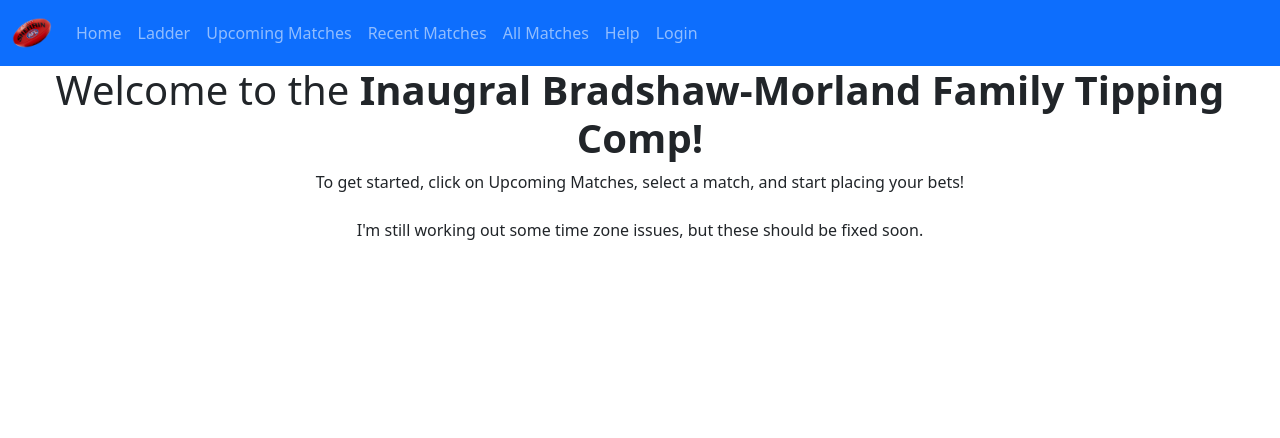
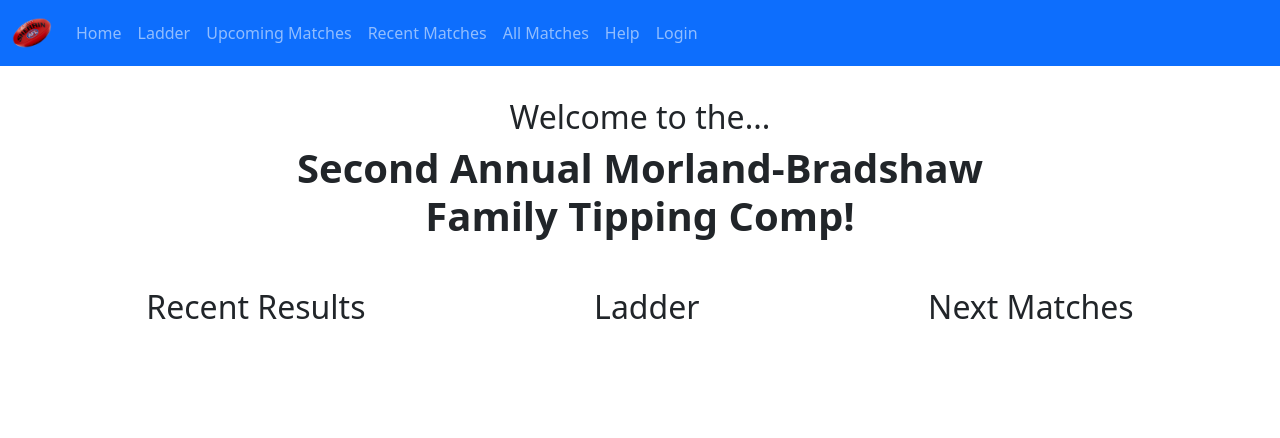
Before and after one commit to roxgib/mb-tipping-comp, a Django app: template project/tippingcomp/templates/index.html in a window 1280 px wide. Shown: the top 438 px of the page. Run offline with Django 3.2, Linux system fonts and the light colour scheme; the template is opened without the code that fills it, so the values that code supplies are empty; some libraries are stand-ins or nearby versions.

Commit message:
Updates in preparation for 2023 season

```diff
--- a/project/tippingcomp/templates/base.css
+++ b/project/tippingcomp/templates/base.css
@@ -1,3 +1,24 @@
+@media (prefers-color-scheme: light) {
+  :root {
+    --border-color: blue;
+    --final-color: #5d536b;
+    --highlight-color: #7d6b91;
+    --bg-color: #eee;
+    --fg-color: #347fc4;
+    --text-color: #000;
+  }
+}
+
+@media (prefers-color-scheme: dark) {
+  :root {
+    --nav-color: blue;
+    --final-color: #5d536b;
+    --highlight-color: #7d6b91;
+    --bg-color: #222;
+    --text-color: #fff;
+  }
+}
+
 .topnav {
   background-color: #333;
   overflow: hidden;
@@ -19,7 +40,7 @@ color: black;
 }
 
 .topnav a.active {
-background-color: #04AA6D;
+  background-color: #04aa6d;
   color: white;
 }
 
--- /dev/null
+++ b/project/tippingcomp/templates/index.css
@@ -0,0 +1,10 @@
+#content {
+    margin: 2em;
+}
+
+#main-content {
+    display: flex;
+    justify-content: space-around;
+    flex-wrap: wrap;
+    margin: 3em auto;
+}
--- a/project/tippingcomp/templates/index.html
+++ b/project/tippingcomp/templates/index.html
@@ -1,4 +1,4 @@
-<!doctype html>
+<!DOCTYPE html>
 <html lang="en">
   <head>
     {% include 'head.html' %}
@@ -6,24 +6,33 @@
   <style>
 
     {% include 'base.css' %}
+    {% include 'index.css' %}
 
     .all {
       text-align: center;
     }
   </style>
   <body>
-
     {% include 'topnav.html' %}
 
-    <div class="all">
-      <h1>Welcome to the <b>Inaugral Bradshaw-Morland Family Tipping Comp!</b></h1>
+    <div id="content" class="all">
+      <h2>Welcome to the...</h2>
+      <h1>
+        <b
+          >Second Annual Morland-Bradshaw
+          <br />
+          Family Tipping Comp!</b
+        >
+      </h1>
 
-      To get started, click on Upcoming Matches, select a match, and start placing your bets!
-      <br>
-      <br>
-      I'm still working out some time zone issues, but these should be fixed soon.
-      <br>
-      <br>
+      <div id="main-content">
+        <h2>Recent Results</h2>
+        <h2>Ladder</h2>
+        <h2>Next Matches</h2>
+
+      </div>
+
+      <br />
     </div>
     {% include 'scripts.html' %}
   </body>
--- a/project/tippingcomp/templates/topnav.css
+++ b/project/tippingcomp/templates/topnav.css
@@ -19,7 +19,7 @@ color: black;
 }
 
 .topnav a.active {
-background-color: #04AA6D;
+  background-color: #04aa6d;
   color: white;
 }
 
```
Also changed, not shown: project/tippingcomp/squiggle.py (+4 -4 lines), project/tippingcomp/templates/matches.css (added, +42 -0 lines), project/tippingcomp/templates/matches.html (+1 -43 lines), project/tippingcomp/templates/scoreboard.css (added, +62 -0 lines), project/tippingcomp/templates/scoreboard.html (+2 -60 lines), project/tippingcomp/migrations/0001_initial.py, project/tippingcomp/migrations/0002_auto_20220515_0216.py (deleted), 2 other files. Lines whose indentation alone changed are shown as unchanged.
